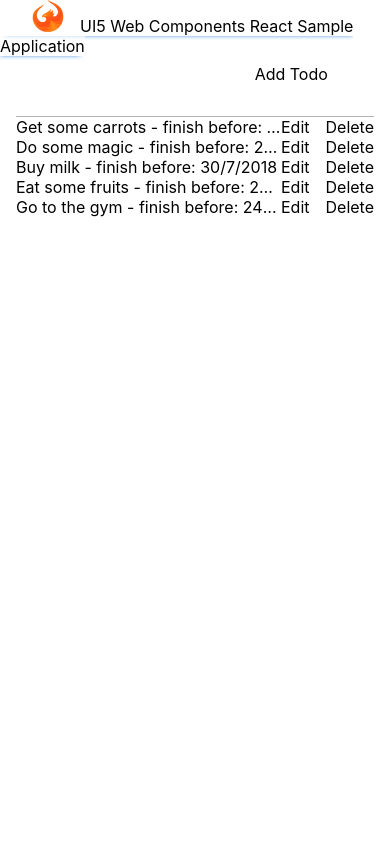
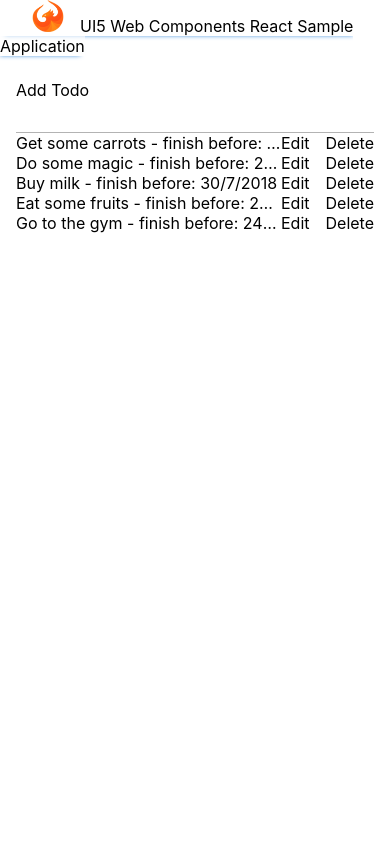
Before and after one commit to SAP-samples/ui5-webcomponents-sample-react, a React app: page / in a window 390 px wide. Shown: the top 844 px of the page. Built offline with nearby package versions, Linux system fonts and the light colour scheme.

Commit message:
fix another typo

```diff
--- a/src/App.css
+++ b/src/App.css
@@ -86,7 +86,7 @@
 
 @media(max-width: 600px) {
   .create-todo-wrapper {
-     lex-direction: column;
+    flex-direction: column;
   }
 
   .add-todo-element-width  {
```
